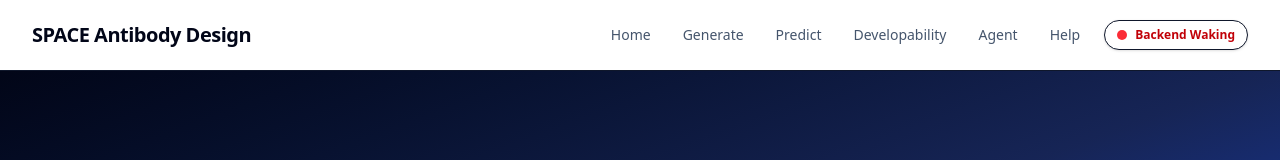
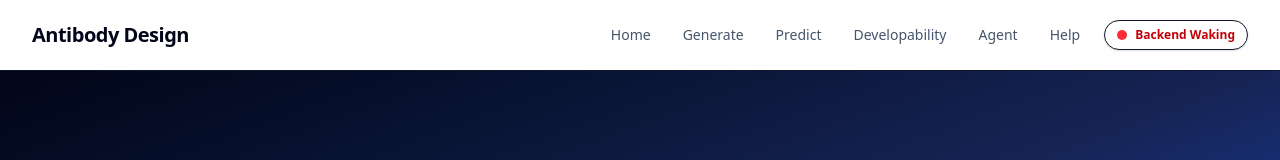
Before and after one commit to Fanxu-alt/Antibody-Design, a Next.js app in the folder frontend/: page / in a window 1280 px wide. Shown: the top 160 px of the page. Built offline with nearby package versions, Linux system fonts and the light colour scheme; no server answers.

Commit message:
Update Navbar.tsx

```diff
--- a/frontend/app/components/Navbar.tsx
+++ b/frontend/app/components/Navbar.tsx
@@ -16,7 +16,7 @@ export default function Navbar() {
     <header className="sticky top-0 z-50 border-b bg-white/95 backdrop-blur">
       <div className="mx-auto flex max-w-7xl items-center justify-between px-8 py-5">
         <a href="/" className="text-xl font-bold tracking-tight text-slate-950">
-          SPACE Antibody Design
+          Antibody Design
         </a>
 
         <div className="flex items-center gap-6">
```
